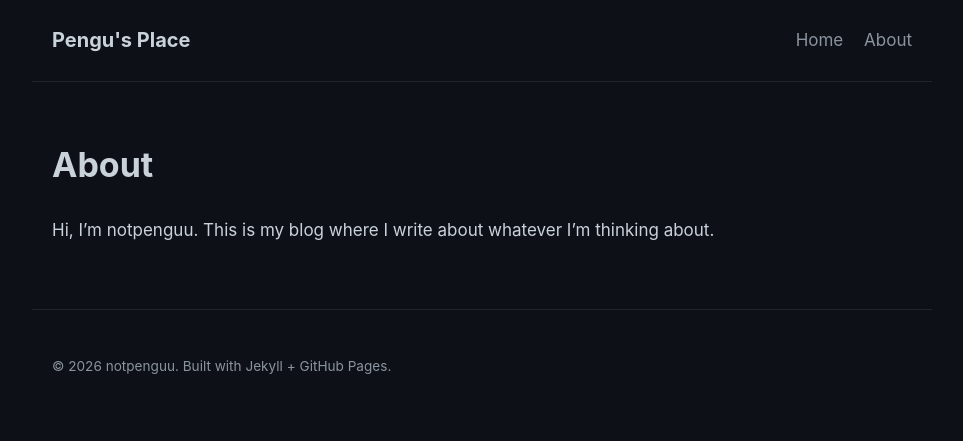
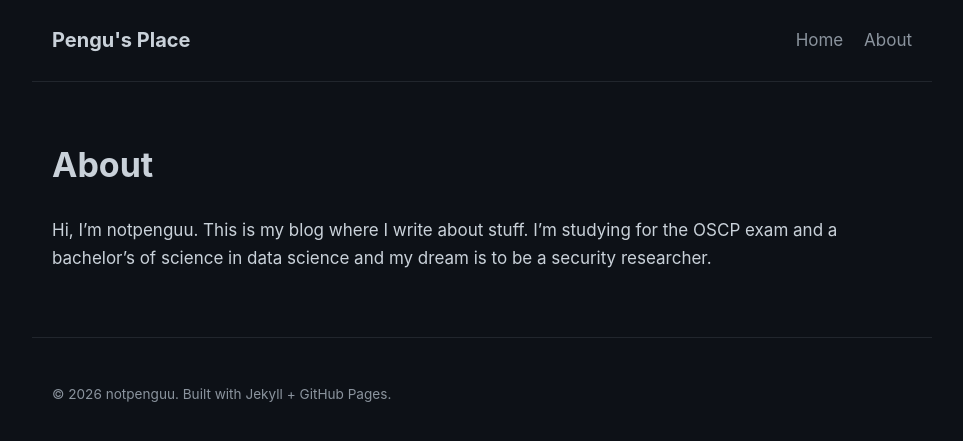
Before and after one commit to notpenguu/notpenguu.github.io, a Jekyll site: the page built from about.md, in a window 1280 px wide. Shown: the top 441 px of the page, without its empty margins (158-1121 px from the left). Built offline with Jekyll 4.4.1, drawn with Linux system fonts in a browser that asks for light colours.

Commit message:
did stuff

```diff
--- a/about.md
+++ b/about.md
@@ -6,4 +6,4 @@ permalink: /about/
 
 # About
 
-Hi, I'm notpenguu. This is my blog where I write about whatever I'm thinking about.
+Hi, I'm notpenguu. This is my blog where I write about stuff. I'm studying for the OSCP exam and a bachelor's of science in data science and my dream is to be a security researcher.
```
Also changed, not shown: _posts/2026-07-09-phoenix-stack-five-x64.md (+1 -1 lines).
